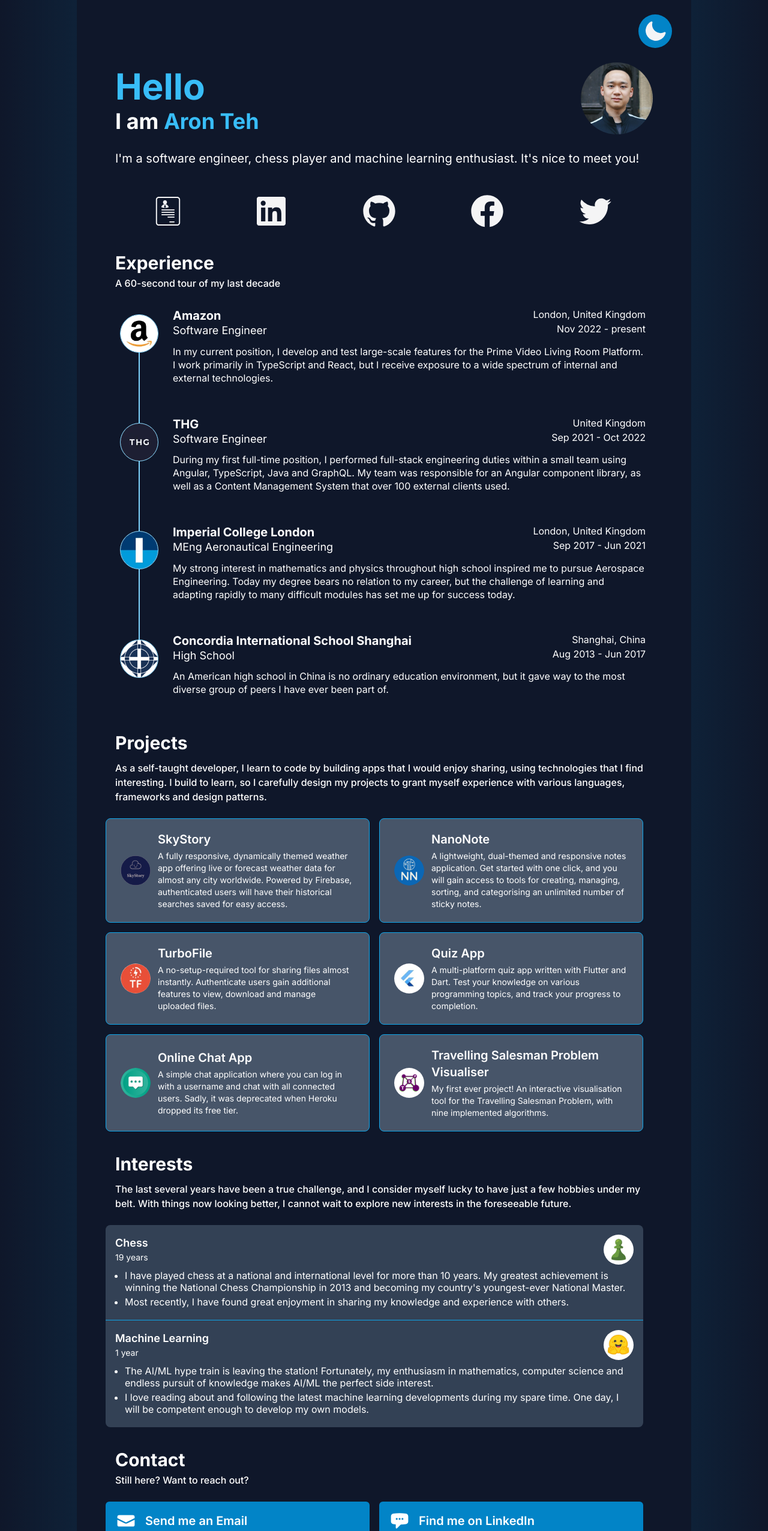
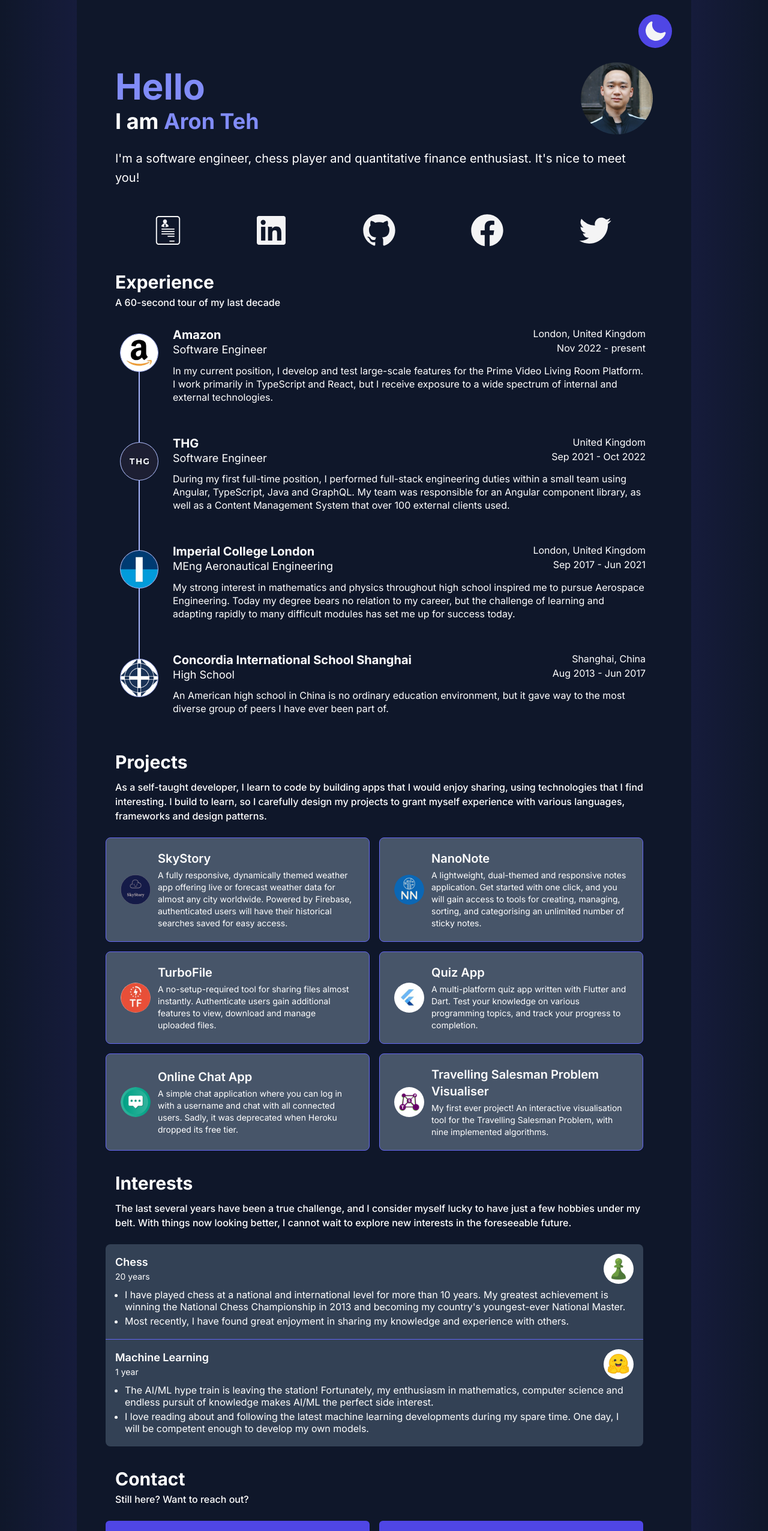
Before and after one commit to Ellipsoul/portfolio-v2, a Next.js app: page / in a window 1280 px wide. Shown: the top 2552 px of the page at 60% size. Built offline with nearby package versions, Linux system fonts and the light colour scheme.

Commit message:
Slightly update profile information

```diff
--- a/app/(app)/IntroSection.tsx
+++ b/app/(app)/IntroSection.tsx
@@ -24,7 +24,7 @@ export default function IntroSection(): ReactElement {
           <Image className="rounded-full" width={120} height={120} src="/profile.jpg" alt={"Profile Photo"} />
         </div>
         <p className="mt-6 text-md md:text-xl leading-6 md:leading-8">
-          I&apos;m a software engineer, chess player and machine learning enthusiast. It&apos;s nice to meet you!
+          I&apos;m a software engineer, chess player and quantitative finance enthusiast. It&apos;s nice to meet you!
         </p>
       </div>
       {/* Social Links */}
--- a/app/(app)/constants.tsx
+++ b/app/(app)/constants.tsx
@@ -242,7 +242,7 @@ export const interests: Interest[] = [
   {
     id: 1,
     name: "Chess",
-    time: "19 years",
+    time: "20 years",
     description: [
       {
         id: 1,
--- a/tailwind.config.js
+++ b/tailwind.config.js
@@ -21,7 +21,7 @@ module.exports = {
         plain: colors.white,
         shade: colors.gray,
         primary: colors.slate,
-        accent: colors.sky,
+        accent: colors.indigo,
         // secondary: colors.zinc,
       },
     },
```
